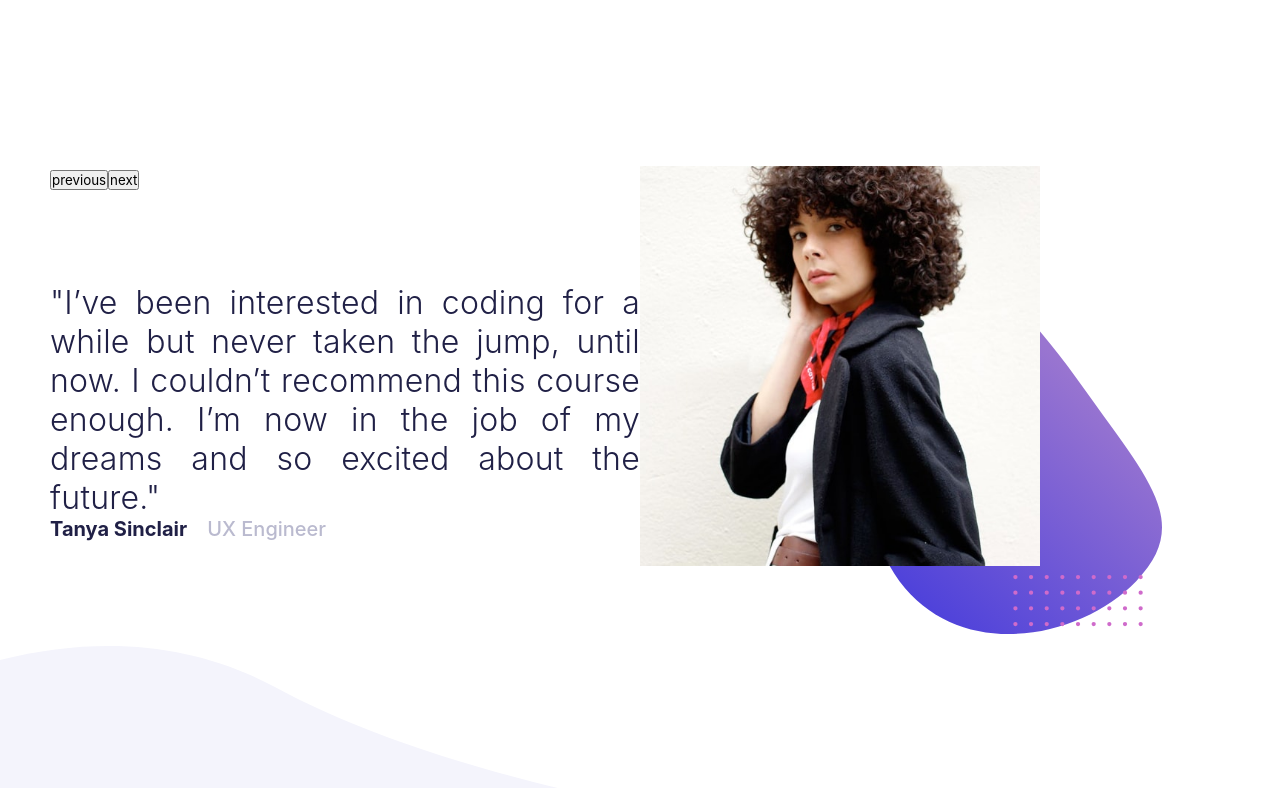
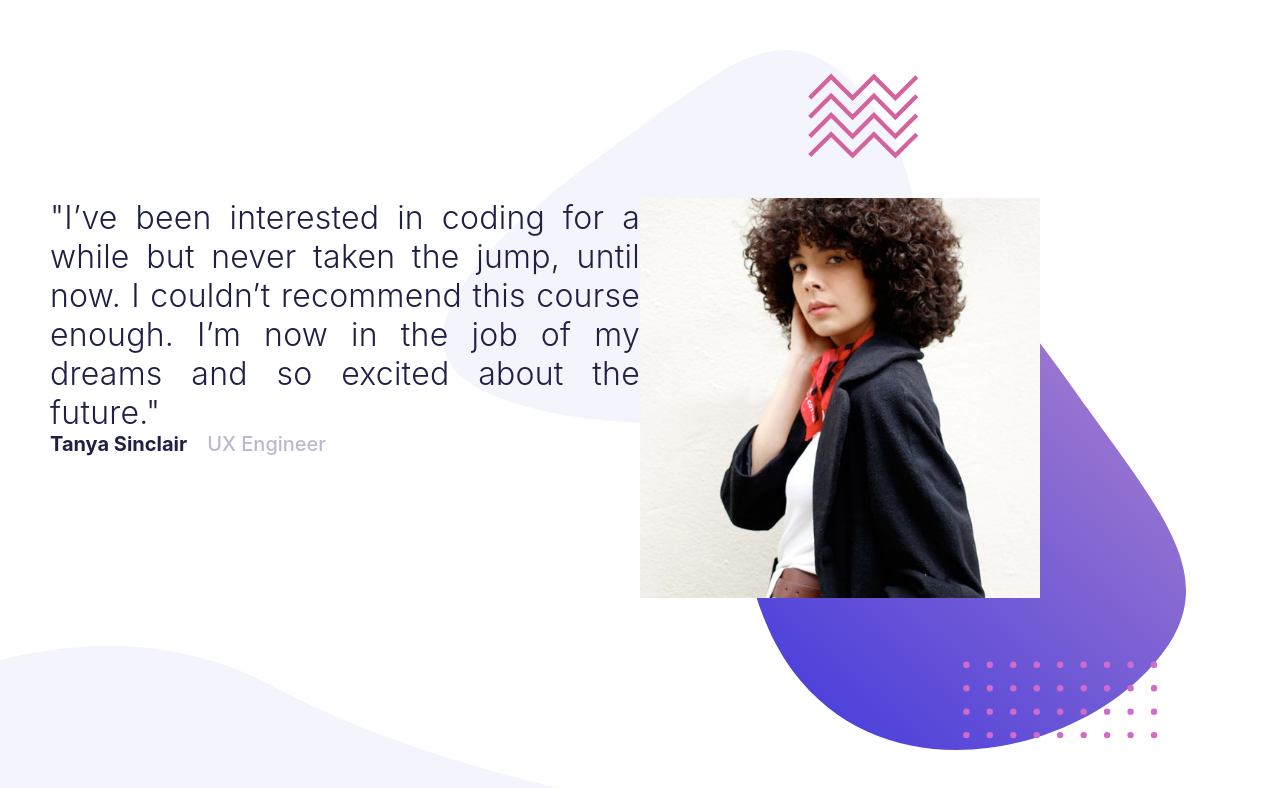
Before and after one commit to Danielhu3/testimonial-slider, a React (Create React App) app: page / in a window 1280 px wide. Shown: the top 788 px of the page. Built offline with nearby package versions, Linux system fonts and the light colour scheme.

Commit message:
Reseting to remake information contents with display flex

```diff
--- a/src/components/information/index.tsx
+++ b/src/components/information/index.tsx
@@ -1,10 +1,12 @@
 import React from 'react'
 import Button from '../button/';
 import ButtonGroup  from '../buttonGroup/';
+import LeftContent  from '../leftContent/';
 import Name  from '../name/';
 import Office  from '../office/';
 import Photo  from '../photo/';
 import ProfileInfo  from '../profileInfo/';
+import RightContent from '../rightContent/';
 import Text  from '../text/';
 import { Information } from './style'
 const testimonialList: List[] = [
@@ -52,16 +54,18 @@ const index = ({actualSlider, setActualSlider}: Props) => {
     if(typeof sliderId !== "undefined"){
       return (
         <Information>
+
+          <LeftContent>
             <Text>{sliderId.text}</Text>
             <ProfileInfo>
               <Name>{sliderId.name}</Name>
               <Office>{sliderId.office}</Office>
             </ProfileInfo>
+          </LeftContent>
+
+          <RightContent>
             <Photo photo={sliderId.photo} />
-          <ButtonGroup>
-            <Button setActualSlider={setActualSlider} actualSlider={actualSlider} operation={'previous'} limit={testimonialList.length}/>
-            <Button setActualSlider={setActualSlider} actualSlider={actualSlider} operation={'next'} limit={testimonialList.length}/>
-          </ButtonGroup>
+          </RightContent>
 
         </Information>
       )
@@ -72,5 +76,11 @@ const index = ({actualSlider, setActualSlider}: Props) => {
     )
 
 }
+/*
+   <ButtonGroup>
+            <Button setActualSlider={setActualSlider} actualSlider={actualSlider} operation={'previous'} limit={testimonialList.length}/>
+            <Button setActualSlider={setActualSlider} actualSlider={actualSlider} operation={'next'} limit={testimonialList.length}/>
+          </ButtonGroup>
+*/
 
 export default index
--- a/src/components/information/style.ts
+++ b/src/components/information/style.ts
@@ -3,12 +3,11 @@ import styled from "styled-components";
 export const Information = styled.div`
 
      display: grid;
+     grid-template-columns: 1fr 1fr;
+     grid-template-areas:  'left right';
 
-    grid-template-columns: 1fr 1fr;
-    grid-template-rows: 1fr 2fr 1fr;
-    grid-template-areas:    '_ photo'
-                            'text photo'
-                            'info photo';
+
+     //position: relative;
 
 
 `
--- /dev/null
+++ b/src/components/leftContent/index.tsx
@@ -0,0 +1,15 @@
+import React from 'react'
+import { LeftContent } from './style'
+
+type Props = {
+    children: JSX.Element[]
+}
+const index = ({children} : Props) => {
+  return (
+    <LeftContent>
+        {children}
+    </LeftContent>
+  )
+}
+
+export default index
--- /dev/null
+++ b/src/components/leftContent/style.ts
@@ -0,0 +1,6 @@
+import styled from "styled-components";
+
+export const LeftContent = styled.div`
+
+    grid-area: left;
+`
--- a/src/components/photo/style.ts
+++ b/src/components/photo/style.ts
@@ -5,6 +5,10 @@ export const Photo = styled.img`
     width: 40rem;
     height: 40rem;
 
-    grid-area: photo;
+
+    //position: absolute;
+    //top: 3rem;
+
+    // dividir a area de texto e foto em 2 colunas e dentro delas aplicar flex
 
 `
--- a/src/components/profileInfo/style.ts
+++ b/src/components/profileInfo/style.ts
@@ -1,7 +1,6 @@
 import styled from "styled-components";
 
 export const ProfileInfo= styled.div`
-    grid-area: info;
     display: flex;
     gap: 2rem;
 `
--- /dev/null
+++ b/src/components/rightContent/index.tsx
@@ -0,0 +1,15 @@
+import React from 'react'
+import { RightContent } from './style'
+
+type Props = {
+    children: JSX.Element
+}
+const index = ({children} : Props) => {
+  return (
+    <RightContent>
+        {children}
+    </RightContent>
+  )
+}
+
+export default index
--- /dev/null
+++ b/src/components/rightContent/style.ts
@@ -0,0 +1,6 @@
+import styled from "styled-components";
+
+export const RightContent = styled.div`
+
+    grid-area: right;
+`
--- a/src/components/slider/style.ts
+++ b/src/components/slider/style.ts
@@ -7,4 +7,11 @@ export const Slider = styled.div`
     background-repeat: no-repeat;
     background-size: contain;
     background-position: 90%;
+
+    margin: 5rem;
+
+    display: flex;
+    align-items: center;
+    justify-content: center;
+
 `
--- a/src/components/text/style.ts
+++ b/src/components/text/style.ts
@@ -9,6 +9,4 @@ export const Text = styled.p`
     font-size: 3.2rem;
 
     //margin-bottom: 2rem;
-
-    grid-area: text;
 `
--- a/src/styles/global.ts
+++ b/src/styles/global.ts
@@ -17,16 +17,12 @@ export default createGlobalStyle`
         background: white;
     }
     .App{
-        height: 100vh;
-       display: flex;
-       justify-content: center;
-       align-items: center;
+        min-height: 100vh;
+        display: flex;
 
-       background: url(${curve});
-       background-repeat: no-repeat;
-       background-position-y:100%;
-
-       padding: 5rem;
+        background: url(${curve});
+        background-repeat: no-repeat;
+        background-position-y:100%;
 
     }
 `
```
Lines whose indentation alone changed are shown as unchanged.
